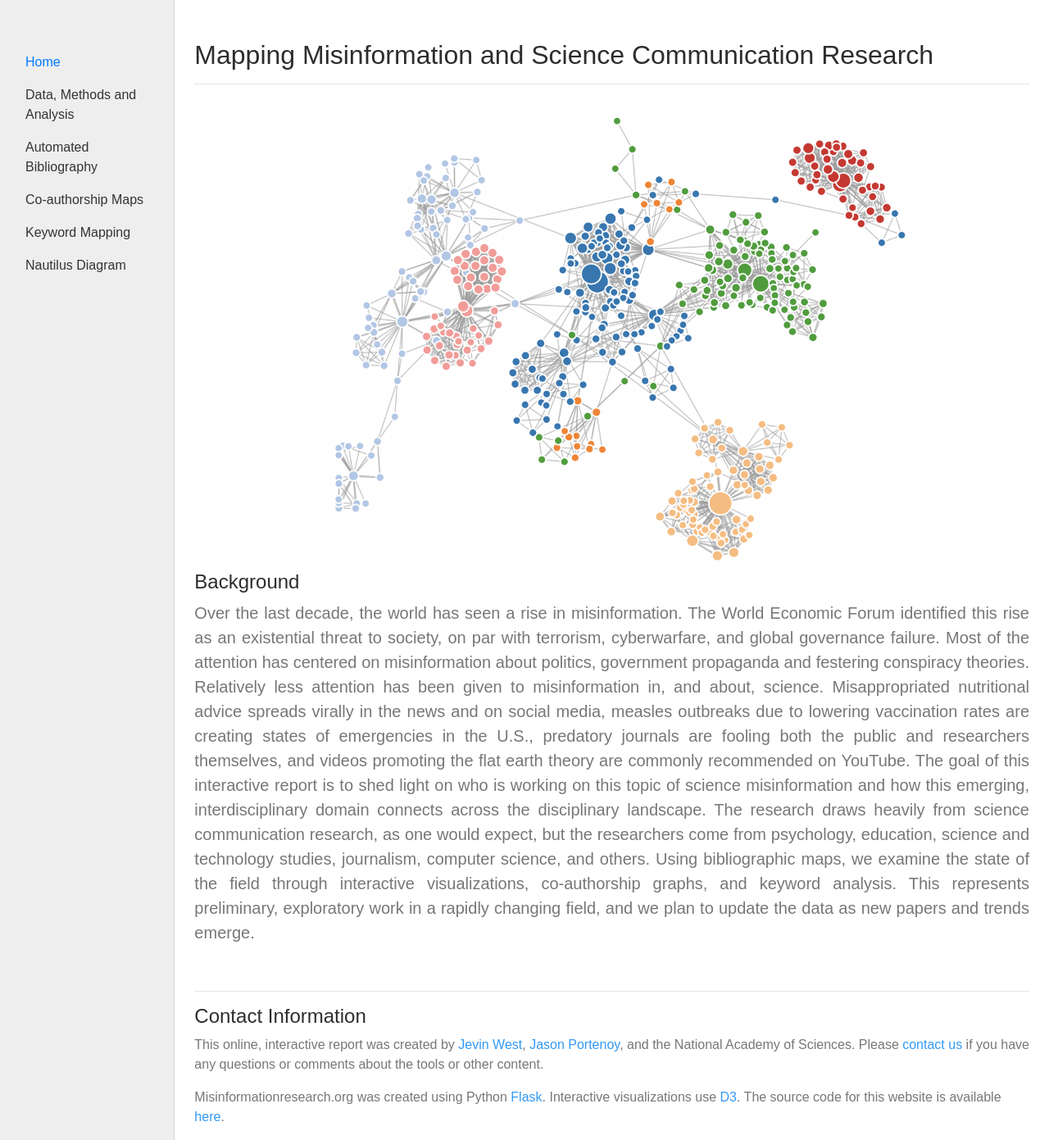
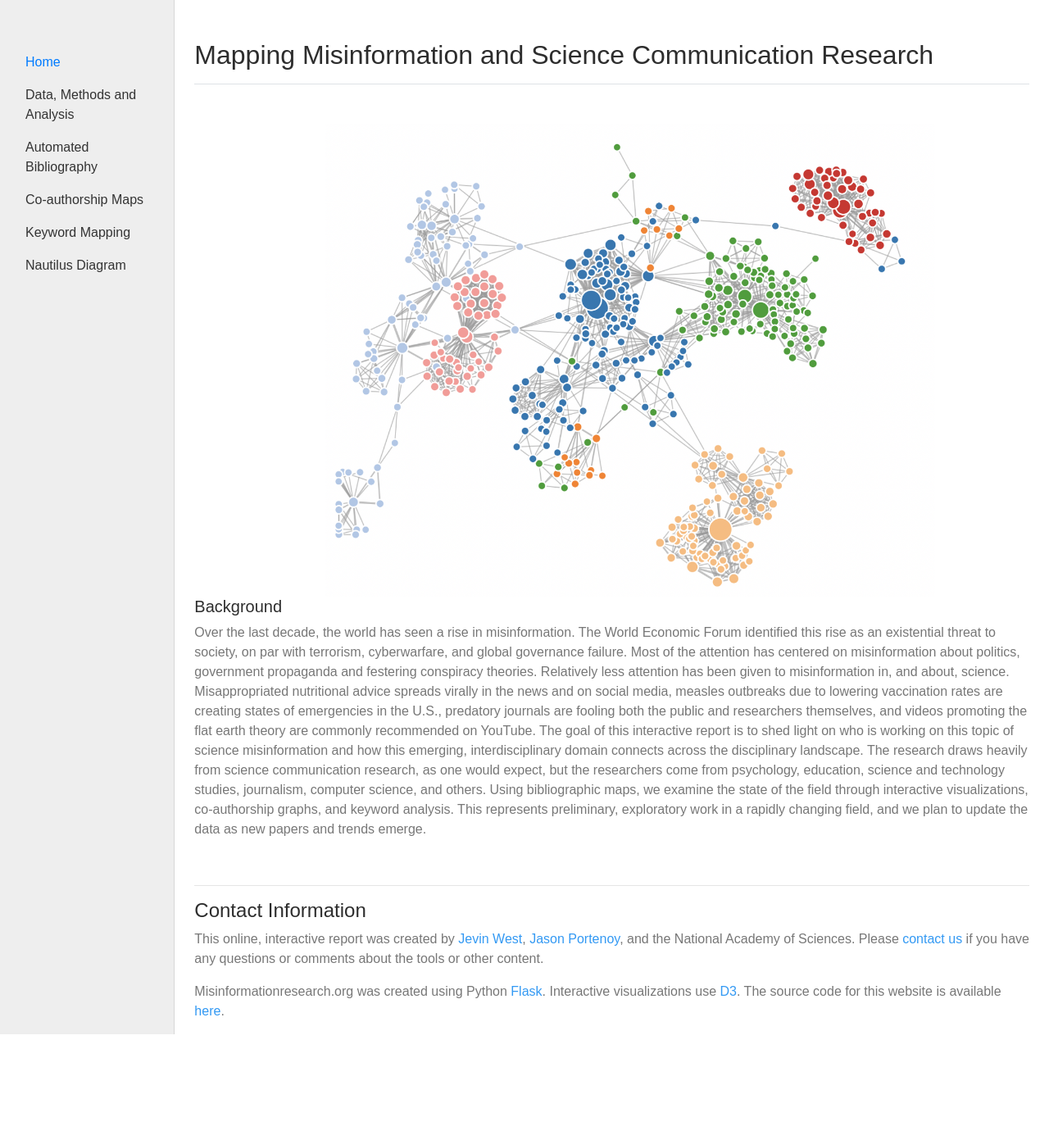
Before and after one commit to h1-the-swan/nas_website, a Flask app: page / in a window 1280 px wide. Shown: the whole page at 82% size. After the commit the page ends 1262 px from the top, so only its background shows below. Run offline with Flask 2, Linux system fonts and the light colour scheme; some libraries are stand-ins or nearby versions.

Commit message:
minor change

```diff
--- a/app/build/index.html
+++ b/app/build/index.html
@@ -154,10 +154,10 @@ Mapping Misinformation and Science Communication Research
 
 
 
-<div>
+<div class="mt-5">
 	<img class="img d-block" style="width: 100%; max-width: 800px;" src="/static/img/coauthorship_static.png" alt="Static image of a co-authorship network"/>
-	<h3>Background</h3>
-<p class="intro-text lead">
+	<h5>Background</h5>
+<p>
 	Over the last decade, the world has seen a rise in misinformation. The World Economic Forum identified this rise as an existential threat to society, on par with terrorism, cyberwarfare, and global governance failure. Most of the attention has centered on misinformation about politics, government propaganda and festering conspiracy theories. Relatively less attention has been given to misinformation in, and about, science. Misappropriated nutritional advice spreads virally in the news and on social media, measles outbreaks due to lowering vaccination rates are creating states of emergencies in the U.S., predatory journals are fooling both the public and researchers themselves, and videos promoting the flat earth theory are commonly recommended on YouTube. The goal of this interactive report is to shed light on who is working on this topic of science misinformation and how this emerging, interdisciplinary domain connects across the disciplinary landscape. The research draws heavily from science communication research, as one would expect, but the researchers come from psychology, education, science and technology studies, journalism, computer science, and others. Using bibliographic maps, we examine the state of the field through interactive visualizations, co-authorship graphs, and keyword analysis. This represents preliminary, exploratory work in a rapidly changing field, and we plan to update the data as new papers and trends emerge.
 </p>
 
--- a/app/templates/main/index.html
+++ b/app/templates/main/index.html
@@ -62,10 +62,10 @@ Mapping Misinformation and Science Communication Research
 
 {# <main role="main" class="container"> #}
 
-<div>
+<div class="mt-5">
 	<img class="img d-block" style="width: 100%; max-width: 800px;" src="{{ url_for('static', filename='img/coauthorship_static.png') }}" alt="Static image of a co-authorship network"/>
-	<h3>Background</h3>
-<p class="intro-text lead">
+	<h5>Background</h5>
+<p>
 	Over the last decade, the world has seen a rise in misinformation. The World Economic Forum identified this rise as an existential threat to society, on par with terrorism, cyberwarfare, and global governance failure. Most of the attention has centered on misinformation about politics, government propaganda and festering conspiracy theories. Relatively less attention has been given to misinformation in, and about, science. Misappropriated nutritional advice spreads virally in the news and on social media, measles outbreaks due to lowering vaccination rates are creating states of emergencies in the U.S., predatory journals are fooling both the public and researchers themselves, and videos promoting the flat earth theory are commonly recommended on YouTube. The goal of this interactive report is to shed light on who is working on this topic of science misinformation and how this emerging, interdisciplinary domain connects across the disciplinary landscape. The research draws heavily from science communication research, as one would expect, but the researchers come from psychology, education, science and technology studies, journalism, computer science, and others. Using bibliographic maps, we examine the state of the field through interactive visualizations, co-authorship graphs, and keyword analysis. This represents preliminary, exploratory work in a rapidly changing field, and we plan to update the data as new papers and trends emerge.
 </p>
 {# <a href="{{ url_for('static', filename='img/map1.png') }}" target="_blank"><img src="{{ url_for('static', filename='img/map1.png') }}" alt="Screenshot of the Interactive Coauthorship Network Visualization"/></a> #}
```
